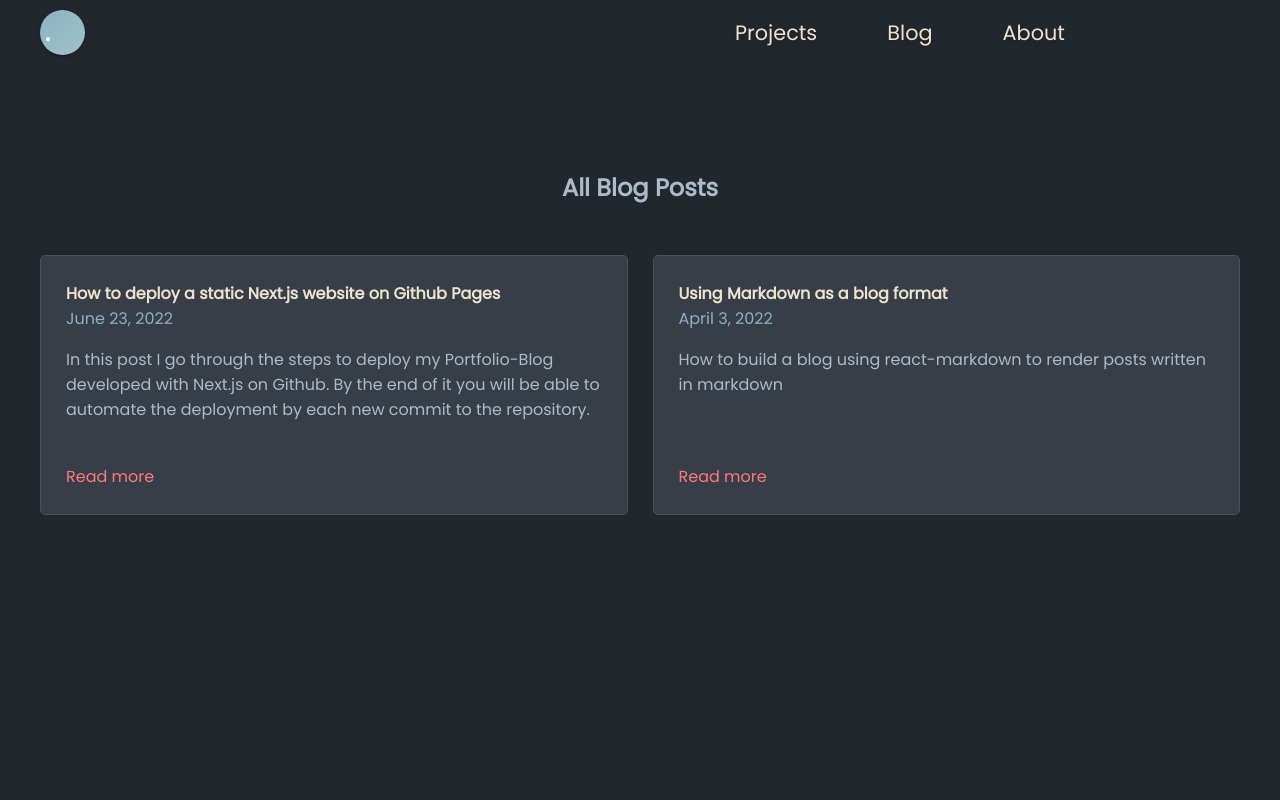
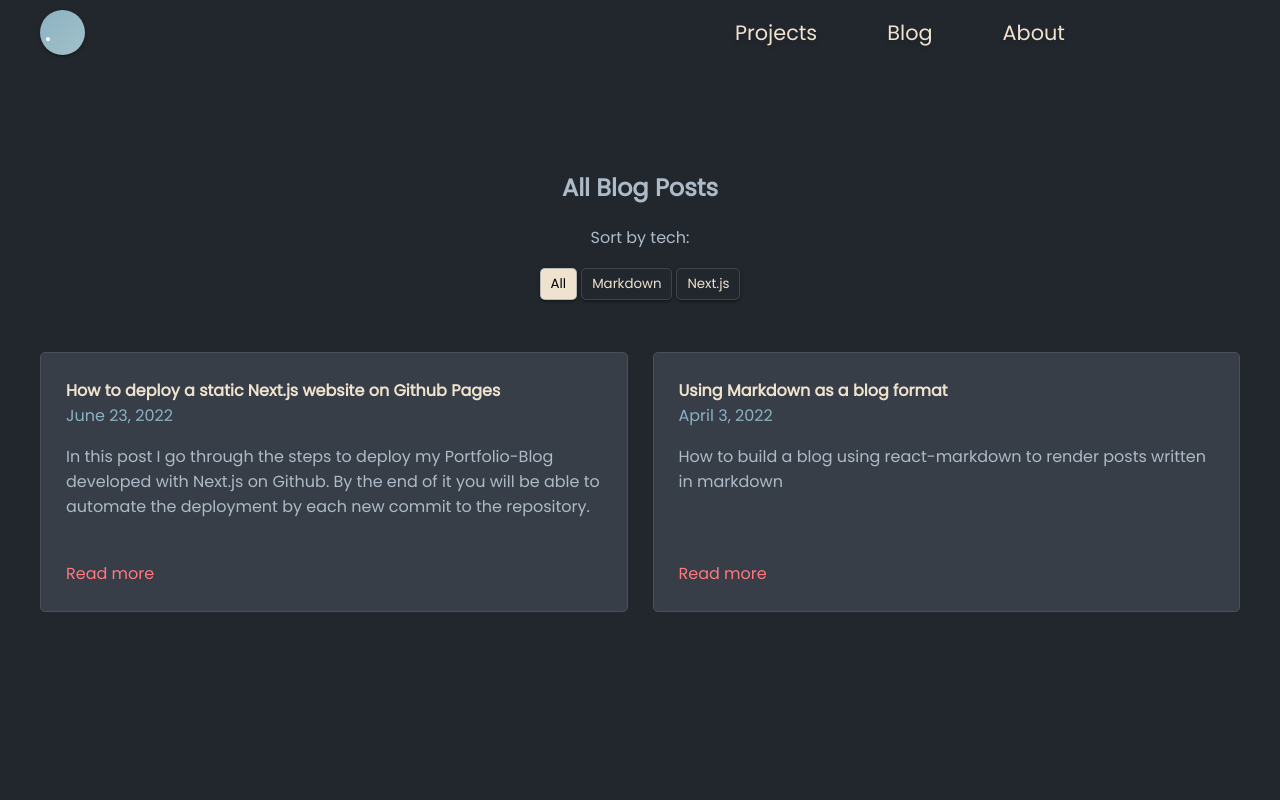
Before and after one commit to renebitter/portfolio, a Next.js app: page /portfolio/posts in a window 1280 px wide. Shown: the top 800 px of the page. Built offline with nearby package versions, Linux system fonts and the light colour scheme; some icons are missing.

Commit message:
Add filter to posts

```diff
--- a/components/posts/allPosts.js
+++ b/components/posts/allPosts.js
@@ -1,19 +1,92 @@
 import classes from './allPosts.module.scss';
 import PostItem from './postItem';
+import { useState } from 'react';
+import { motion, AnimatePresence } from 'framer-motion';
 
 const AllPosts = (props) => {
   const { posts } = props;
+  const [filter, setFilter] = useState('all');
+  const [activeButton, setActiveButton] = useState('all');
+
+  //Filter start
+  const selectedPosts = [];
+
+  //Map through all used techs and add them individually to selectedPosts array
+  posts.map((post) => {
+    //Complete array
+    const techs = post.tech;
+
+    if (Array.isArray(techs)) {
+      //Array item
+      for (const tech of techs) {
+        if (!selectedPosts.includes(tech)) selectedPosts.push(tech);
+      }
+    }
+  });
+
+  //Sort techs alphabetically
+  selectedPosts.sort();
+
+  //Set "filter" & current active button
+  const handleClick = (tech) => {
+    setFilter(tech);
+    setActiveButton(tech);
+  };
+
+  //Filter posts according to "filter"
+  let filteredPosts;
+
+  if (filter === 'all') {
+    filteredPosts = posts;
+  } else {
+    filteredPosts = posts.filter((post) => post.tech.includes(filter));
+  }
 
   return (
     <section className={classes.blog}>
       <div className='container'>
         <h1 className='text-center'>All Blog Posts</h1>
 
+        <div className={classes.filter}>
+          <p>Sort by tech:</p>
+          <div className={classes.filterButtons}>
+            <motion.button
+              whileHover={{ scale: 1.1 }}
+              whileTap={{ scale: 0.9 }}
+              onClick={() => handleClick('all')}
+              className={
+                activeButton === 'all'
+                  ? 'btn btn-outlined sm active'
+                  : 'btn btn-outlined sm'
+              }>
+              All
+            </motion.button>
+            {selectedPosts.map((tech) => (
+              <motion.button
+                whileHover={{ scale: 1.1 }}
+                whileTap={{ scale: 0.9 }}
+                onClick={() => handleClick(tech)}
+                className={
+                  activeButton === tech
+                    ? 'btn btn-outlined sm active'
+                    : 'btn btn-outlined sm'
+                }
+                key={tech}>
+                {tech}
+              </motion.button>
+            ))}
+          </div>
+        </div>
+
         <div className={classes.galleryWrap}>
           <div className={classes.gallery}>
-            {posts !== null &&
-              posts !== undefined &&
-              posts.map((post) => <PostItem post={post} key={post.slug} />)}
+            <AnimatePresence>
+              {posts !== null &&
+                posts !== undefined &&
+                filteredPosts.map((post) => (
+                  <PostItem post={post} key={post.slug} />
+                ))}
+            </AnimatePresence>
           </div>
         </div>
       </div>
--- a/components/posts/allPosts.module.scss
+++ b/components/posts/allPosts.module.scss
@@ -1,5 +1,20 @@
 .blog {
   padding: 50px 15px;
+
+  .filter {
+    p {
+      text-align: center;
+    }
+
+    .filterButtons {
+      display: flex;
+      flex-wrap: wrap;
+      justify-content: center;
+      button {
+        margin: 2px;
+      }
+    }
+  }
 
   .galleryWrap {
     margin-top: 50px;
--- a/components/projects/allProjects.js
+++ b/components/projects/allProjects.js
@@ -39,7 +39,9 @@ const AllProjects = (props) => {
   if (filter === 'all') {
     filteredProjects = projects;
   } else {
-    filteredProjects = projects.filter((tech) => tech.tech.includes(filter));
+    filteredProjects = projects.filter((project) =>
+      project.tech.includes(filter)
+    );
   }
   //TODO: Add filteredProjects.length to respective btns
 
--- a/data/posts/first-post.md
+++ b/data/posts/first-post.md
@@ -4,6 +4,7 @@ date: '2022-04-03'
 image: first-post.jpg
 excerpt: 'How to build a blog using react-markdown to render posts written in markdown'
 isFeatured: true
+tech: ['Markdown']
 ---
 
 # Using Markdown as a blog format
--- a/data/posts/static-site-to-github-pages.md
+++ b/data/posts/static-site-to-github-pages.md
@@ -4,6 +4,7 @@ date: '2022-06-23'
 image: github-01.png
 excerpt: 'In this post I go through the steps to deploy my Portfolio-Blog developed with Next.js on Github. By the end of it you will be able to automate the deployment by each new commit to the repository.'
 isFeatured: true
+tech: ['Next.js']
 ---
 
 # How to deploy a static Next.js website on Github Pages
```
